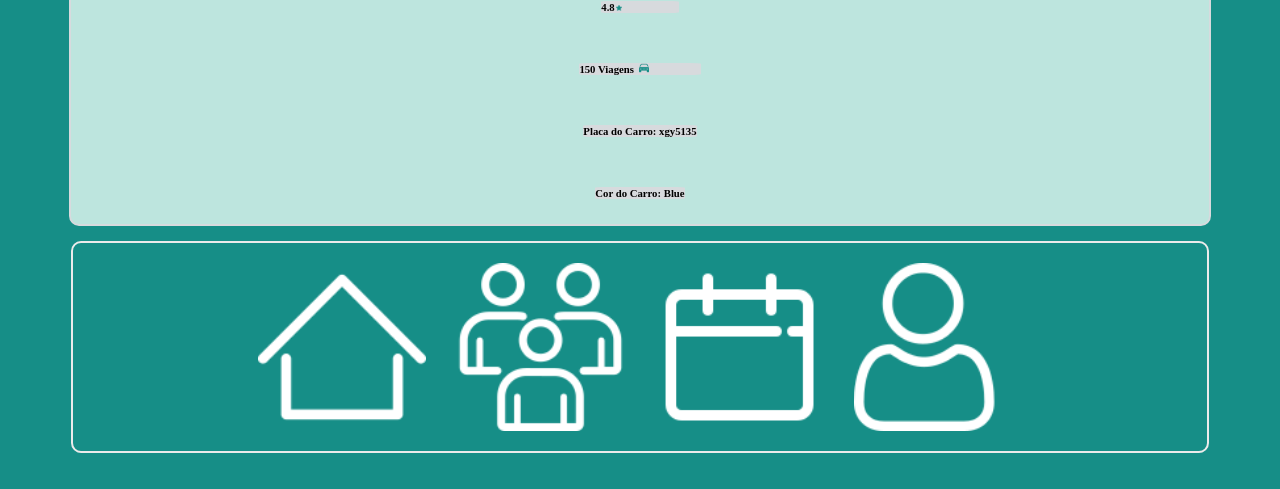
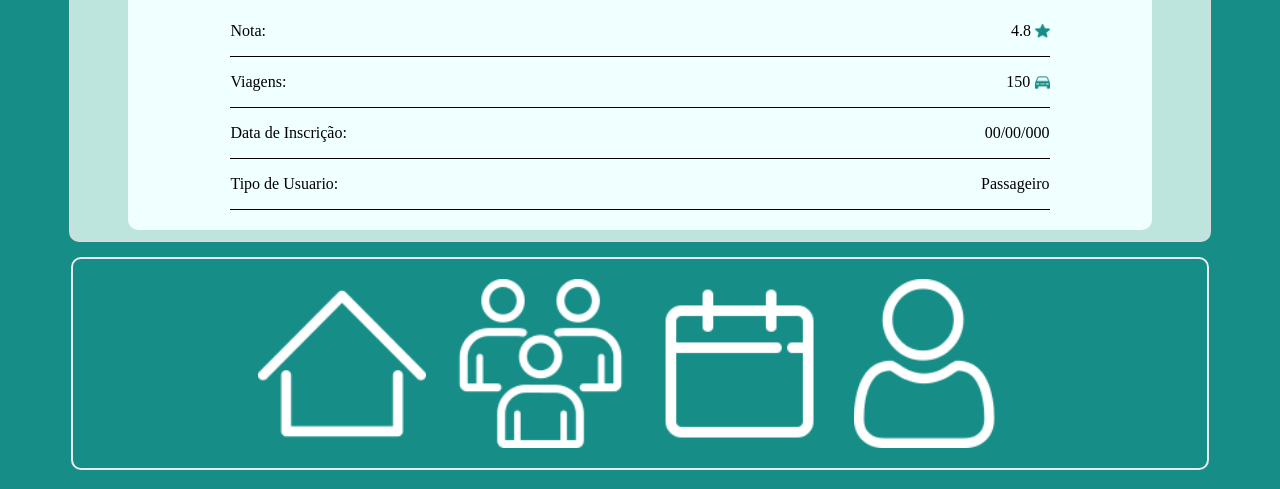
Before and after one commit to mdafonso/mobile, a plain HTML site: page motorista.html in a window 1280 px wide. Shown: the part 311-800 px from the top of the page. Drawn offline with Linux system fonts and the light colour scheme.

Commit message:
ajuste css da area de perfil

```diff
--- a/assets/CSS/motorista.css
+++ b/assets/CSS/motorista.css
@@ -1,3 +1,7 @@
+
+
+
+
 
    .classe_principal{
 
@@ -20,8 +24,25 @@
     display: flex;
     flex-direction: column;
     flex-wrap: wrap;
-    justify-content: space-evenly;
-    align-items: center;
+    align-content: center;
+    text-align: center;
+
+    background-color: azure;
+    border-radius: 10px;
+
+    margin: 10px 10px;
+    padding: 20px 0px;
+
+    }
+
+
+    .info_interna{
+
+        display: flex;
+        flex-direction: row;
+        justify-content: space-between;
+        align-items: center;
+        width: 80%;
 
     }
 
@@ -32,10 +53,19 @@
         border: solid 2px rgb(215, 218, 221);
     }
 
+    .avaliacao{
+        display: flex;
+        flex-direction: row;
+        justify-content: flex-end;
+        align-items: center;
+    }
+
+
+
     .estrela{
-        padding-left: 2%;
-        width: 8%;
-        height: auto;
+        padding-left: 5%;
+        width: 17%;
+
     }
 
     .avaliação{
@@ -54,3 +84,7 @@
         width: 8%;
         height: auto;
     }
+
+    .underline {
+        border-bottom: 1px solid black;
+    }
--- a/motorista.html
+++ b/motorista.html
@@ -22,14 +22,29 @@
                     </div>
                 </div>
 
-                <div class="infor">
-                    <h1 class="nome-M">Luiz Augusto</h1>
-                    <h6 class="avaliação">4.8<img class="estrela" alt="" src="img/estrela.png" /> </h6>
-                    <h6 class="n-viagem">150 Viagens <img class="carro" alt="" src="img/carro.png" /></h6>
-                    <div class="infor">
-                        <h6 class="n-viagem">Placa do Carro: xgy5135</h6>
-                        <h6 class="n-viagem">Cor do Carro: Blue</h6>
+                <div class="infor ">
+
+                    <h1>Luiz Augusto</h1>
+                    <div class="info_interna underline">
+                         <p>Nota:</p>
+                         <p class="avaliacao">4.8 <img class="estrela" alt="" src="img/estrela.png" /> </p>
                     </div>
+
+                    <div class="info_interna underline">
+                        <p>Viagens:</p>
+                        <p class="avaliacao">150 <img class="estrela" alt="" src="img/carro.png" /> </p>
+                    </div>
+
+                    <div class="info_interna underline">
+                        <p>Data de Inscrição:</p>
+                        <p class="avaliacao">00/00/000</p>
+                    </div>
+
+                    <div class="info_interna underline">
+                        <p>Tipo de Usuario:</p>
+                        <p class="avaliacao">Passageiro</p>
+                    </div>
+
                 </div>
             </div>
         </div>
```
